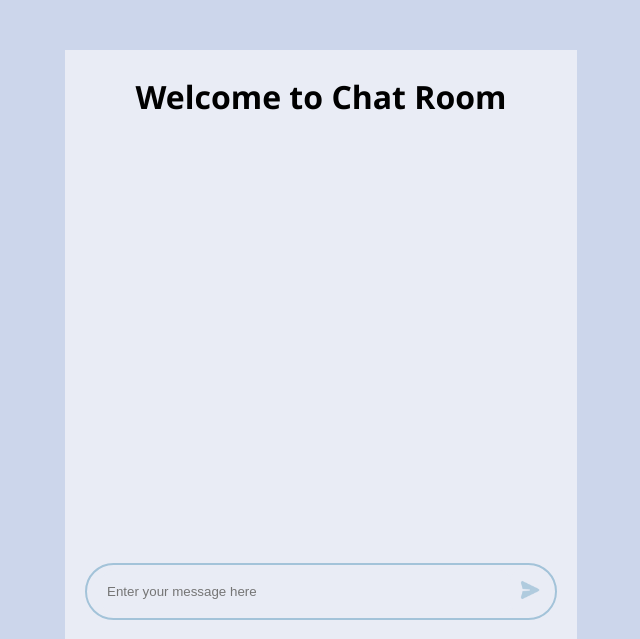
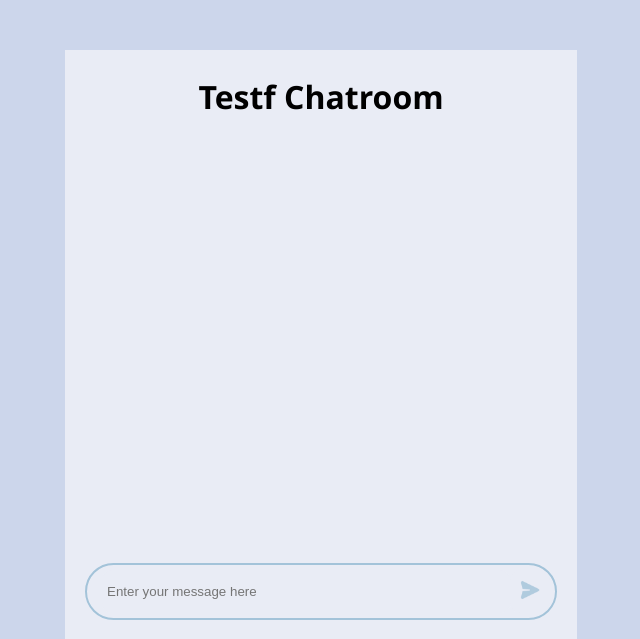
Before and after one commit to LiyuGT/HabitHero, a Flask app: page /chatroom/1 in a window 1280 px wide. Shown: the part 55-694 px from the top of the page, without its empty margins (319-959 px from the left). Run offline with Flask 3, Linux system fonts and the light colour scheme; a user stored in the database is signed in; some libraries are stand-ins or nearby versions.

Commit message:
working on chatroom

```diff
--- a/flask_app/Static/styles.css
+++ b/flask_app/Static/styles.css
@@ -550,7 +550,7 @@ button {
 }
 
 .received {
-    background-color: #7e3a3a; /* Light grey for received messages */
+    background-color: #7e3a3a !important; /* Light grey for received messages */
 }
 
 #message_input_form {
--- a/flask_app/templates/chatroom.html
+++ b/flask_app/templates/chatroom.html
@@ -19,7 +19,7 @@
         </a>
     </div>
     <div class="chatroom container">
-        <h1 class="mychat">Welcome to Chat Room {{room}}</h1>
+        <h1 class="mychat">{{ habitat.title }} Chatroom</h1>
         <div id="messages">
 
         </div>
@@ -33,8 +33,8 @@
             const socket = io("http://127.0.0.1:5000");
             socket.on('connect', function (){
                 socket.emit('join_room', {
-                    username: "{{username}}" ,
-                    room: "{{room}}"
+                    username: "{{user.first_name + ' ' + user.last_name}}" ,
+                    room: "{{ habitat.id }}"
                 });
 
                 let message_input = document.getElementById('message_input');
@@ -43,8 +43,9 @@
                     let message = message_input.value.trim();
                     if(message.length){
                        socket.emit('send_message',{
-                           username: "{{username}}" ,
-                           room: "{{room}}",
+                           username: "{{user.first_name + ' ' + user.last_name}}" ,
+                           room: "{{ habitat.id }}",
+                           userID: "{{ user.id }}",
                            message:message
                        })
                     }
@@ -59,6 +60,8 @@
             const newNode = document.createElement('div');
             duser=data.username;
             newNode.classList.add('message');
+            // newNode.classList.add('recieved');
+
             newNode.innerHTML = ( duser.bold() +" "+ data.message);
             document.getElementById('messages').appendChild(newNode);
         });
```
